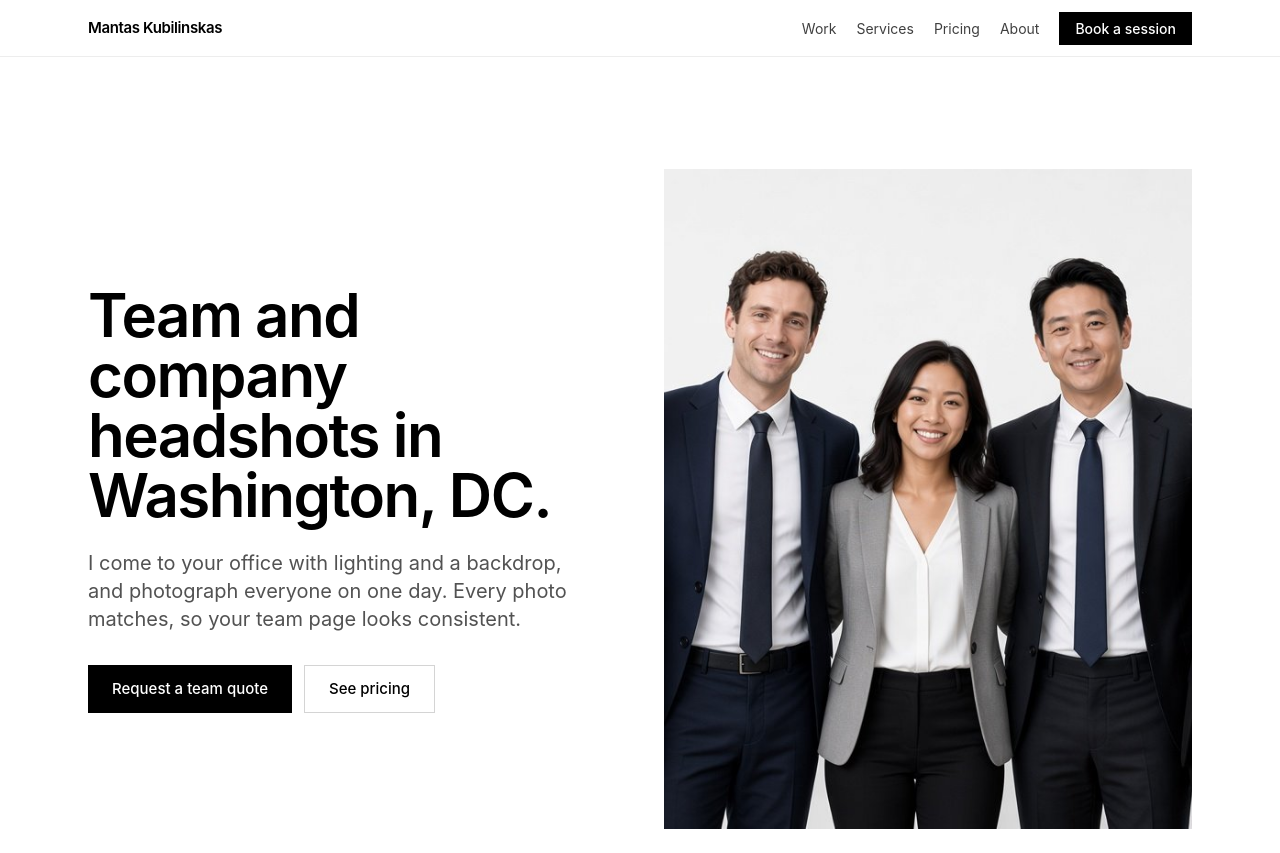
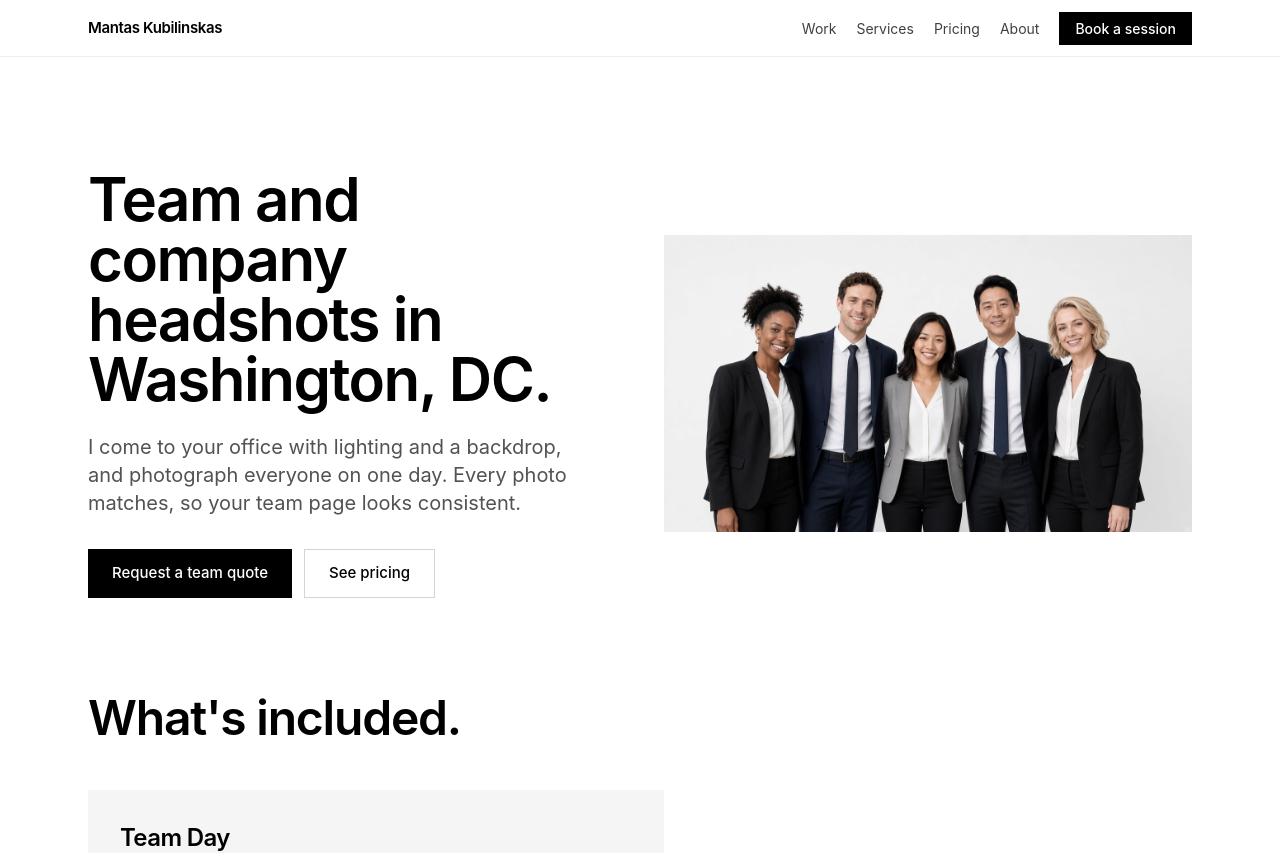
Before and after one commit to kubiliux1/Business-Portraits, a Next.js app: page /services/team-headshots in a window 1280 px wide. Shown: the top 853 px of the page. Built offline with nearby package versions, Linux system fonts and the light colour scheme; no server answers.

Commit message:
Fix image crops: service page

```diff
--- a/src/components/ServicePage.tsx
+++ b/src/components/ServicePage.tsx
@@ -27,7 +27,7 @@ export default function ServicePage({ slug }: { slug: string }) {
             <Secondary href="/pricing">See pricing</Secondary>
           </div>
         </div>
-        <div className="relative aspect-[4/5] w-full overflow-hidden">
+        <div className={`relative w-full overflow-hidden ${s.image.wide ? "aspect-video" : "aspect-[3/4] max-w-md lg:ml-auto"}`}>
           <HoverColorImage bwSrc={s.image.bw} colorSrc={s.image.color} alt={s.image.alt} priority sizes="(min-width:1024px) 50vw, 100vw" />
         </div>
       </section>
```
